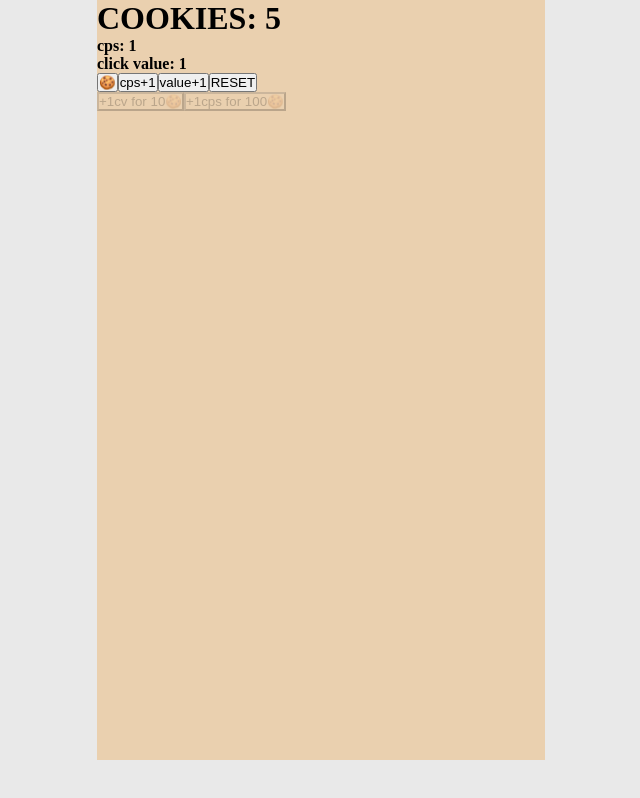
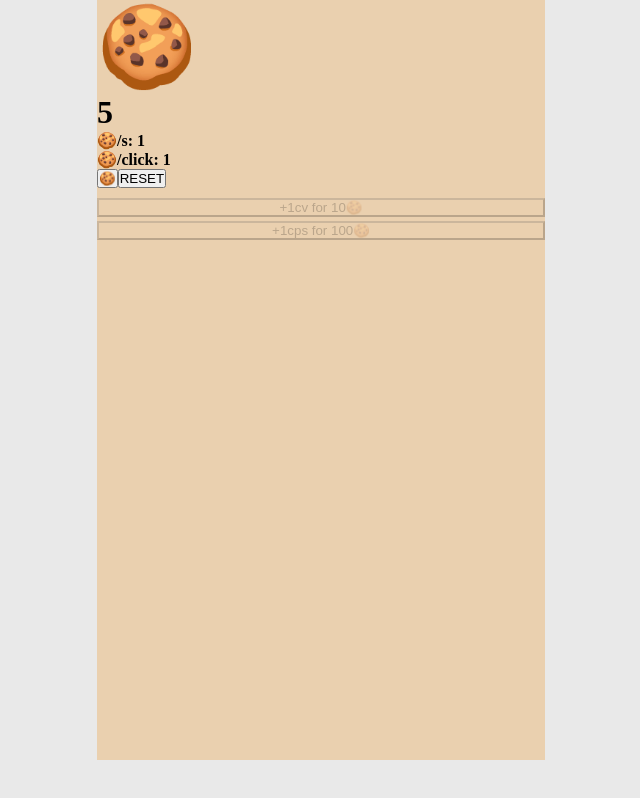
Before and after one commit to bochrap/week6-cookie-clicker-react, a React (Vite) app: page / in a window 1280 px wide. Shown: the whole page, without its empty margins (319-959 px from the left). Built offline with nearby package versions, Linux system fonts and the light colour scheme.

Commit message:
prevent hilighting theCookie

```diff
--- a/src/App.css
+++ b/src/App.css
@@ -7,3 +7,16 @@ button.hidden {
   pointer-events: none;
   background-color: transparent;
 }
+
+.upgrades {
+  margin-top: 10px;
+  display: flex;
+  flex-direction: column;
+  gap: 4px;
+}
+
+#theCookie {
+  font-size: 5rem;
+  cursor: pointer;
+  user-select: none;
+}
--- a/src/App.jsx
+++ b/src/App.jsx
@@ -57,13 +57,14 @@ export default function App() {
   }
 
   return (
-    <div>
-      <h1>COOKIES: {cookies}</h1>
-      <h4>cps: {cps}</h4>
-      <h4>click value: {clickValue}</h4>
+    <div id="main">
+      <p id="theCookie" onClick={increaseCookies}>
+        🍪
+      </p>
+      <h1 id="counter">{cookies}</h1>
+      <h4>🍪/s: {cps}</h4>
+      <h4>🍪/click: {clickValue}</h4>
       <button onClick={increaseCookies}>🍪</button>
-      <button onClick={() => increaseCps(1)}>cps+1</button>
-      <button onClick={() => increaseValue(1)}>value+1</button>
       <button onClick={resetLocalStorage}>RESET</button>
       <div className="upgrades">
         {upgrades.map((item) => (
```
